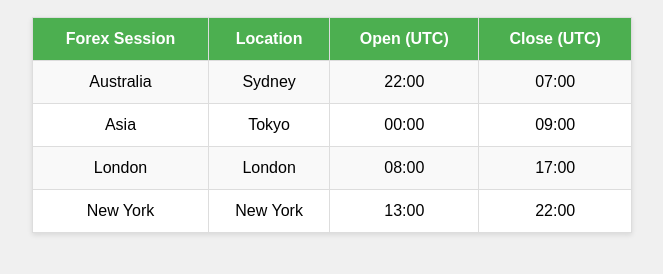
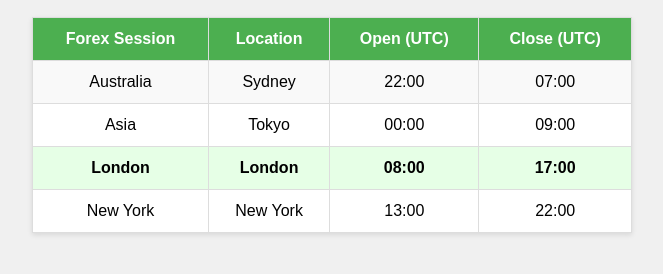
Before and after one commit to digitalgym/forex-sessions-app, a plain HTML site: page index.html in a window 1280 px wide. Shown: the part 112-386 px from the top of the page, without its empty margins (308-971 px from the left). Drawn offline with Linux system fonts and the light colour scheme.

Commit message:
Added highlight for active session

```diff
--- a/index.html
+++ b/index.html
@@ -48,36 +48,40 @@
         tr:hover {
             background-color: #f1f1f1;
         }
+        .active-session {
+            background-color: #e6ffe6 !important;
+            font-weight: bold;
+        }
     </style>
 </head>
 <body>
     <div id="clock"></div>
-    <table>
+    <table id="sessions-table">
         <tr>
             <th>Forex Session</th>
             <th>Location</th>
             <th>Open (UTC)</th>
             <th>Close (UTC)</th>
         </tr>
-        <tr>
+        <tr data-open="22:00" data-close="07:00">
             <td>Australia</td>
             <td>Sydney</td>
             <td>22:00</td>
             <td>07:00</td>
         </tr>
-        <tr>
+        <tr data-open="00:00" data-close="09:00">
             <td>Asia</td>
             <td>Tokyo</td>
             <td>00:00</td>
             <td>09:00</td>
         </tr>
-        <tr>
+        <tr data-open="08:00" data-close="17:00">
             <td>London</td>
             <td>London</td>
             <td>08:00</td>
             <td>17:00</td>
         </tr>
-        <tr>
+        <tr data-open="13:00" data-close="22:00">
             <td>New York</td>
             <td>New York</td>
             <td>13:00</td>
@@ -87,6 +91,7 @@
 
     <script>
         const clockDiv = document.getElementById('clock');
+        const sessionRows = document.querySelectorAll('#sessions-table tr[data-open]');
 
         function updateClock() {
             const now = new Date();
@@ -94,6 +99,34 @@
             const minutes = now.getUTCMinutes().toString().padStart(2, '0');
             const seconds = now.getUTCSeconds().toString().padStart(2, '0');
             clockDiv.textContent = `${hours}:${minutes}:${seconds} UTC`;
+            updateActiveSessions(hours, minutes);
+        }
+
+        function updateActiveSessions(currentHours, currentMinutes) {
+            const currentTime = parseInt(currentHours) + currentMinutes / 60;
+
+            sessionRows.forEach(row => {
+                const openTime = row.dataset.open;
+                const closeTime = row.dataset.close;
+
+                const openHour = parseInt(openTime.split(':')[0]);
+                const closeHour = parseInt(closeTime.split(':')[0]);
+
+                let isActive = false;
+                if (openHour > closeHour) {
+                    // Session crosses midnight
+                    isActive = currentTime >= openHour || currentTime <= closeHour;
+                } else {
+                    // Normal session
+                    isActive = currentTime >= openHour && currentTime <= closeHour;
+                }
+
+                if (isActive) {
+                    row.classList.add('active-session');
+                } else {
+                    row.classList.remove('active-session');
+                }
+            });
         }
 
         // Update clock immediately and then every second
```
